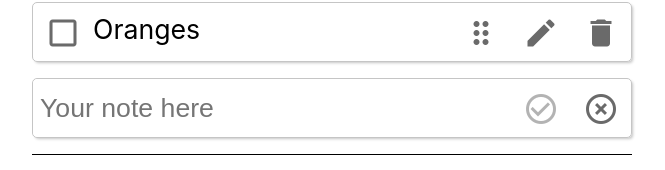
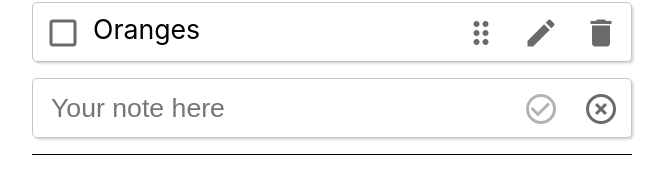
Before and after one commit to adem-repo/simple-todo, a React (Create React App) app: page / in a window 1280 px wide. Both pictures are taken after a click on the element "add_circle_outline". Shown: the part 231-401 px from the top of the page, without its empty margins (308-973 px from the left). Built offline with nearby package versions, Linux system fonts and the light colour scheme.

Commit message:
style improvement;

```diff
--- a/src/components/EditButton/EditButton.css
+++ b/src/components/EditButton/EditButton.css
@@ -21,7 +21,7 @@
 .edit-todo .input input {
     height: 100%;
     width: 80%;
-    padding: 7px;
+    padding: 7px 7px 7px 18px;
     box-sizing: border-box;
     border: none;
     font-size: inherit;
```
